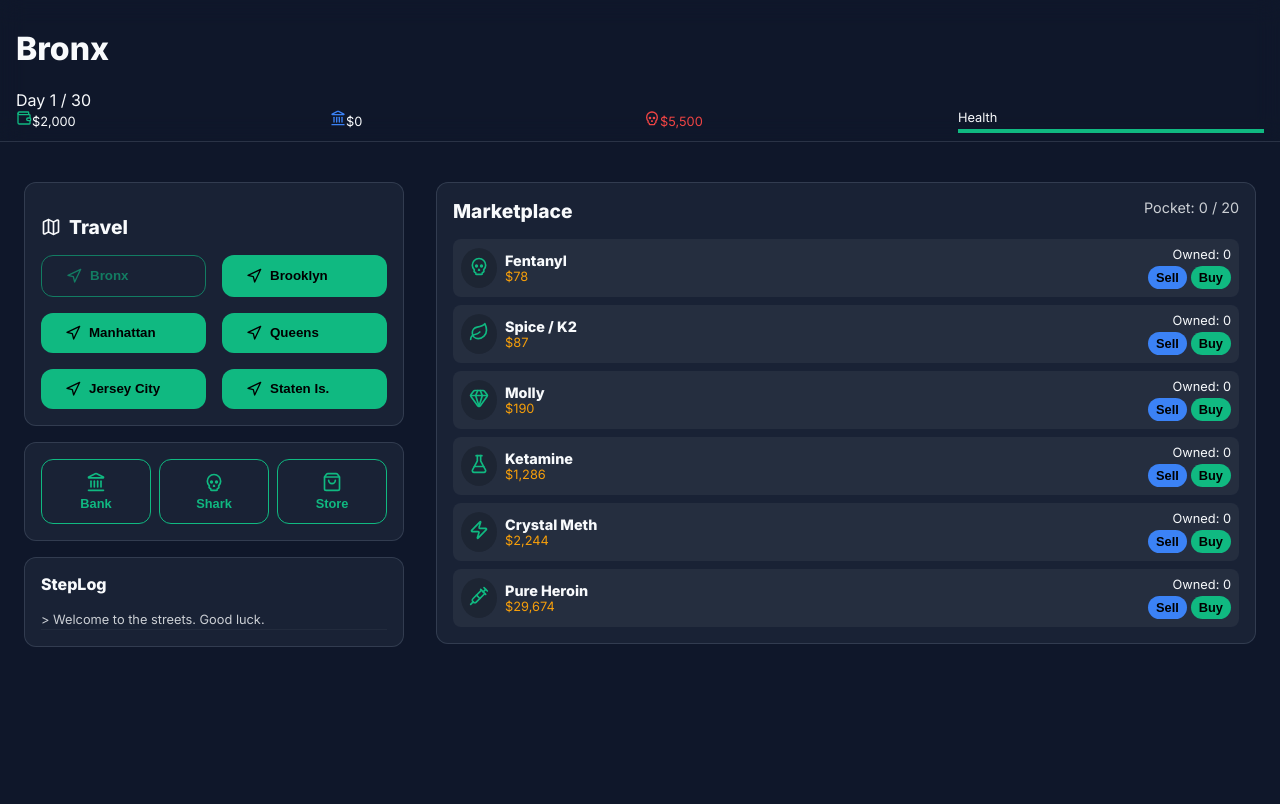
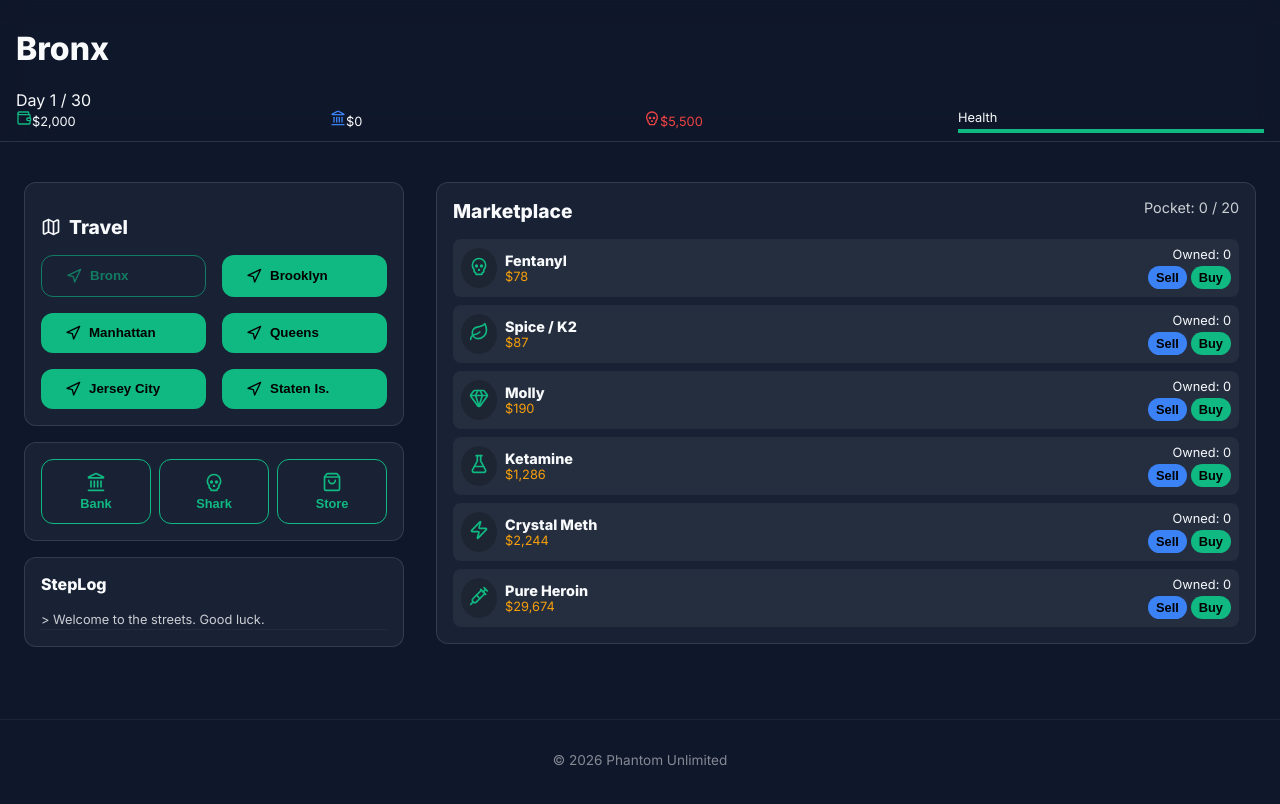
Before and after one commit to phantomenterprise/shadow-market, a React (Vite) app: page / in a window 1280 px wide. Both pictures are taken after a click on the button "START HUSTLE". Shown: the top 804 px of the page. Built offline with nearby package versions, Linux system fonts and the light colour scheme.

Commit message:
Add Phantom Unlimited copyright footer

```diff
--- a/src/App.jsx
+++ b/src/App.jsx
@@ -154,6 +154,17 @@ function App() {
           onClose={() => setActiveModal(null)}
         />
       )}
+
+      <footer style={{
+        textAlign: 'center',
+        padding: '2rem 1rem',
+        marginTop: '3rem',
+        opacity: 0.5,
+        fontSize: '0.85rem',
+        borderTop: '1px solid var(--border-color)'
+      }}>
+        © {new Date().getFullYear()} Phantom Unlimited
+      </footer>
     </div>
   );
 }
```
